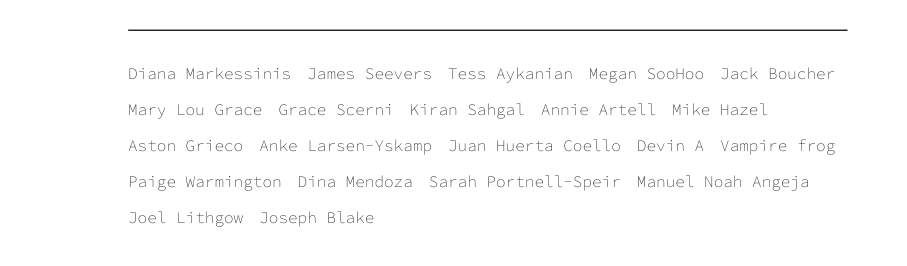
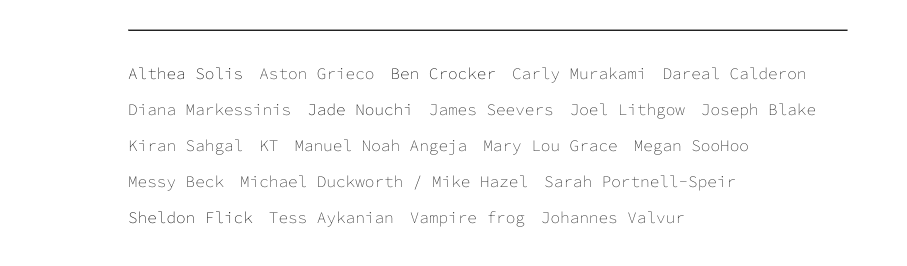
Before and after one commit to ASneakyToast/thisisahousegallery, an Astro site: page /schedule/yourleastfavwork in a window 1280 px wide. Shown: the part 310-576 px from the top of the page, 0-907 px from the left. Built offline with nearby package versions, Linux system fonts and the light colour scheme; Astro itself is replaced by a stand-in of ours.

Commit message:
Added names and got data from spreadsheet.

```diff
--- /dev/null
+++ b/src/data/yourleastfavoritework-artists.json
@@ -0,0 +1,226 @@
+[
+  {
+    "Name": "Althea Solis",
+    "Pronouns": "he/him",
+    "Instagram": "",
+    "Website": "",
+    "Received Work": "True"
+  },
+  {
+    "Name": "Anke Larsen-yskamp",
+    "Pronouns": "any pronouns",
+    "Instagram": "skymapsalvage",
+    "Website": "",
+    "Received Work": "False"
+  },
+  {
+    "Name": "Annie Artell",
+    "Pronouns": "she/they",
+    "Instagram": "idontkissartell",
+    "Website": "",
+    "Received Work": "False"
+  },
+  {
+    "Name": "Aston Grieco",
+    "Pronouns": "she/her",
+    "Instagram": "eggshellpress",
+    "Website": "",
+    "Received Work": "True"
+  },
+  {
+    "Name": "Ben Crocker",
+    "Pronouns": "",
+    "Instagram": "",
+    "Website": "",
+    "Received Work": "True"
+  },
+  {
+    "Name": "Carly Murakami",
+    "Pronouns": "she/her",
+    "Instagram": "c.mura",
+    "Website": "",
+    "Received Work": "True"
+  },
+  {
+    "Name": "Dareal Calderon",
+    "Pronouns": "",
+    "Instagram": "f.resyght",
+    "Website": "",
+    "Received Work": "True"
+  },
+  {
+    "Name": "Devin A",
+    "Pronouns": "",
+    "Instagram": "Indevstrongarm",
+    "Website": "",
+    "Received Work": "False"
+  },
+  {
+    "Name": "Diana Markessinis",
+    "Pronouns": "she/her",
+    "Instagram": "markessinis",
+    "Website": "www.markessinis.com",
+    "Received Work": "True"
+  },
+  {
+    "Name": "Dina Mendoza",
+    "Pronouns": "they/she",
+    "Instagram": "Blvinthedream",
+    "Website": "",
+    "Received Work": "False"
+  },
+  {
+    "Name": "Gracie Scerni",
+    "Pronouns": "she/her",
+    "Instagram": "gracescerni.art",
+    "Website": "",
+    "Received Work": "False"
+  },
+  {
+    "Name": "Jack Boucher",
+    "Pronouns": "he/him",
+    "Instagram": "legomaniac1256",
+    "Website": "",
+    "Received Work": "False"
+  },
+  {
+    "Name": "Jade Nouchi",
+    "Pronouns": "",
+    "Instagram": "",
+    "Website": "",
+    "Received Work": "True"
+  },
+  {
+    "Name": "James Seevers",
+    "Pronouns": "he/him",
+    "Instagram": "",
+    "Website": "JamesSeevers.com",
+    "Received Work": "True"
+  },
+  {
+    "Name": "Joel Lithgow",
+    "Pronouns": "he/him",
+    "Instagram": "joellithgow",
+    "Website": "",
+    "Received Work": "True"
+  },
+  {
+    "Name": "Jordan Held",
+    "Pronouns": "",
+    "Instagram": "jordaneliseheld",
+    "Website": "",
+    "Received Work": "False"
+  },
+  {
+    "Name": "Joseph Blake",
+    "Pronouns": "he/him",
+    "Instagram": "",
+    "Website": "onequicktrick.com",
+    "Received Work": "True"
+  },
+  {
+    "Name": "Juan Huerta Coello",
+    "Pronouns": "he-him",
+    "Instagram": "593___593",
+    "Website": "",
+    "Received Work": "False"
+  },
+  {
+    "Name": "Katie Buckly",
+    "Pronouns": "",
+    "Instagram": "ktbuckley_",
+    "Website": "",
+    "Received Work": "False"
+  },
+  {
+    "Name": "Kiran Sahgal",
+    "Pronouns": "he/him",
+    "Instagram": "yay_kiku",
+    "Website": "",
+    "Received Work": "True"
+  },
+  {
+    "Name": "KT",
+    "Pronouns": "they/them",
+    "Instagram": "ktseibrt",
+    "Website": "",
+    "Received Work": "True"
+  },
+  {
+    "Name": "Manuel Noah Angeja",
+    "Pronouns": "he/him",
+    "Instagram": "manuelnoah",
+    "Website": "Manuelangeja.com",
+    "Received Work": "True"
+  },
+  {
+    "Name": "Mary Lou Grace",
+    "Pronouns": "she/her",
+    "Instagram": "marylougrace_",
+    "Website": "http://gracerobison.portfoliobox.net",
+    "Received Work": "True"
+  },
+  {
+    "Name": "Megan SooHoo",
+    "Pronouns": "she/her",
+    "Instagram": "mvsoohoo3",
+    "Website": "www.meganvsoohoo.com",
+    "Received Work": "True"
+  },
+  {
+    "Name": "Messy Beck",
+    "Pronouns": "she/her",
+    "Instagram": "messybeck",
+    "Website": "",
+    "Received Work": "True"
+  },
+  {
+    "Name": "Michael Duckworth / Mike Hazel",
+    "Pronouns": "",
+    "Instagram": "Therichyoungrebel",
+    "Website": "",
+    "Received Work": "True"
+  },
+  {
+    "Name": "Paige Warmington",
+    "Pronouns": "she/they",
+    "Instagram": "",
+    "Website": "pwarm.art",
+    "Received Work": "False"
+  },
+  {
+    "Name": "Sarah Portnell-Speir",
+    "Pronouns": "",
+    "Instagram": "sarahpixels",
+    "Website": "",
+    "Received Work": "True"
+  },
+  {
+    "Name": "Sheldon Flick",
+    "Pronouns": "he/him",
+    "Instagram": "",
+    "Website": "",
+    "Received Work": "True"
+  },
+  {
+    "Name": "Tess Aykanian",
+    "Pronouns": "she/her",
+    "Instagram": "chiquitatessita",
+    "Website": "",
+    "Received Work": "True"
+  },
+  {
+    "Name": "Vampire frog",
+    "Pronouns": "he/him",
+    "Instagram": "Vampire_frog",
+    "Website": "",
+    "Received Work": "True"
+  },
+  {
+    "Name": "Johannes Valvur",
+    "Pronouns": "he/him",
+    "Instagram": "Politicalpervert",
+    "Website": "",
+    "Received Work": "True"
+  }
+]
--- a/src/pages/index.astro
+++ b/src/pages/index.astro
@@ -10,7 +10,7 @@ const leastFavWorkFormUrl = "https://docs.google.com/forms/d/e/1FAIpQLSeAXU7Xeqj
     <a href="/schedule/yourleastfavwork">
       <section class="featured-details" onclick="window.leastfavcards.classList.toggle('featured-cards--closed')">
         <h2><i>Your Least Favorite Work</i></h2>
-        <h3>Come party with us</h3>
+        <h3>Come party with us Aug 18th</h3>
       </section>
     </a>
 
--- a/src/pages/schedule/yourleastfavwork.astro
+++ b/src/pages/schedule/yourleastfavwork.astro
@@ -1,32 +1,44 @@
 ---
 import Layout from "../../layouts/Layout.astro";
+import artist_data from "../../data/yourleastfavoritework-artists.json";
 
 const title = "Your Least Favorite Work | House Gallery";
 
 const header = "Your Least Fav Work";
+
 const artists = [
-  { name: "Diana Markessinis", cta: "https://markessinis.com" },
-  { name: "James Seevers", cta: "https://jamesseevers.com" },
-  { name: "Tess Aykanian", cta: "https://instagram.com/chiquitatessita" },
-  { name: "Megan SooHoo", cta: "https://meganvsoohoo.com" },
+  { name: "Diana Markessinis", cta: "https://markessinis.com", received: true},
+  { name: "James Seevers", cta: "https://jamesseevers.com", received: true},
+  { name: "Tess Aykanian", cta: "https://instagram.com/chiquitatessita", received: true},
+  { name: "Megan SooHoo", cta: "https://meganvsoohoo.com", received: true},
   { name: "Jack Boucher", cta: "https://instagram.com/legomaniac1256", received: false },
-  { name: "Mary Lou Grace", cta: "http://gracerobison.portfoliobox.net" },
+  { name: "Mary Lou Grace", cta: "http://gracerobison.portfoliobox.net", received: true},
   { name: "Grace Scerni", cta: "https://instagram.com/gracescerni.art", received: false },
-  { name: "Kiran Sahgal", cta: "https://instagram.com/yay_kiku" },
-  { name: "Annie Artell", cta: "https://instagram.com/idontkissartell" },
-  { name: "Mike Hazel", cta: "https://instagram.com/Therichyoungrebel" },
-  { name: "Aston Grieco", cta: "https://instagram.com/eggshellpress" },
+  { name: "Kiran Sahgal", cta: "https://instagram.com/yay_kiku", received: true},
+  { name: "Annie Artell", cta: "https://instagram.com/idontkissartell", received: true},
+  { name: "Mike Hazel", cta: "https://instagram.com/Therichyoungrebel", received: true},
+  { name: "Aston Grieco", cta: "https://instagram.com/eggshellpress", received: true},
   { name: "Anke Larsen-Yskamp", cta: "https://instagram.com/skymapsalvage", received: false },
   { name: "Juan Huerta Coello", cta: "https://instagram.com/593___593", received: false },
   { name: "Devin A", cta: "https://instagram.com/Indevstrongarm", received: false },
-  { name: "Vampire frog", cta: "https://instagram.com/Vampire_frog" },
+  { name: "Vampire frog", cta: "https://instagram.com/Vampire_frog", received: true},
   { name: "Paige Warmington", cta: "https://pwarm.art", received: false },
   { name: "Dina Mendoza", cta: "https://instagram.com/Blvinthedream", received: false },
-  { name: "Sarah Portnell-Speir", cta: "https://instagram.com/sarahpixels" },
-  { name: "Manuel Noah Angeja", cta: "https://Manuelangeja.com" },
-  { name: "Joel Lithgow", cta: "https://instagram.com/joellithgow" },
-  { name: "Joseph Blake", cta: "https://onequicktrick.com" },
+  { name: "Sarah Portnell-Speir", cta: "https://instagram.com/sarahpixels", received: true},
+  { name: "Manuel Noah Angeja", cta: "https://Manuelangeja.com", received: true},
+  { name: "Joel Lithgow", cta: "https://instagram.com/joellithgow", received: true},
+  { name: "Joseph Blake", cta: "https://onequicktrick.com", received: true},
 ]
+artists.sort((a, b) => {
+  if (a.name < b.name) {
+    return -1;
+  }
+  if (a.name > b.name) {
+    return 1;
+  }
+  return 0;
+});
+
 const date = "Party August 18th";
 const open_call_url = false; /* "https://docs.google.com/forms/d/e/1FAIpQLSeAXU7XeqjlyWrvz3lx5VZRW4_Mq9wbQUJO6D8WE7V3iyIVvg/viewform?usp=sf_link" */
 const google_cal_invite_url = "https://calendar.google.com/calendar/event?action=TEMPLATE&tmeid=MWtmbTBmdDVkbWsyNjQ4N2M4NWFjajN2aTggdGhpc2lzYWhvdXNlZ2FsbGVyeUBt&tmsrc=thisisahousegallery%40gmail.com"
@@ -49,11 +61,15 @@ const google_cal_invite_url = "https://calendar.google.com/calendar/event?action
         <hr></hr>
 
         <section class="artists">
-          { artists.map(( artist ) => (
-            artist.cta ? (
-              <h3><a target="_blank" href={ artist.cta }>{ artist.name }</a></h3>
-            ) : (
-              <h3>{ artist.name }</h3>
+          { artist_data.map(( artist ) => (
+            artist["Received Work"] == "True" && (
+              artist["Website"] ? (
+                <h3><a target="_blank" href={ "https://"+artist["Website"] }>{ artist["Name"] }</a></h3>
+              ) : artist["Instagram"] ? (
+                <h3><a target="_blank" href={ "https://instagram.com/"+artist["Instagram"] }>{ artist["Name"] }</a></h3>
+              ) : (
+                <h3>{ artist["Name"] }</h3>
+              )
             )
           ))}
         </section>
```
